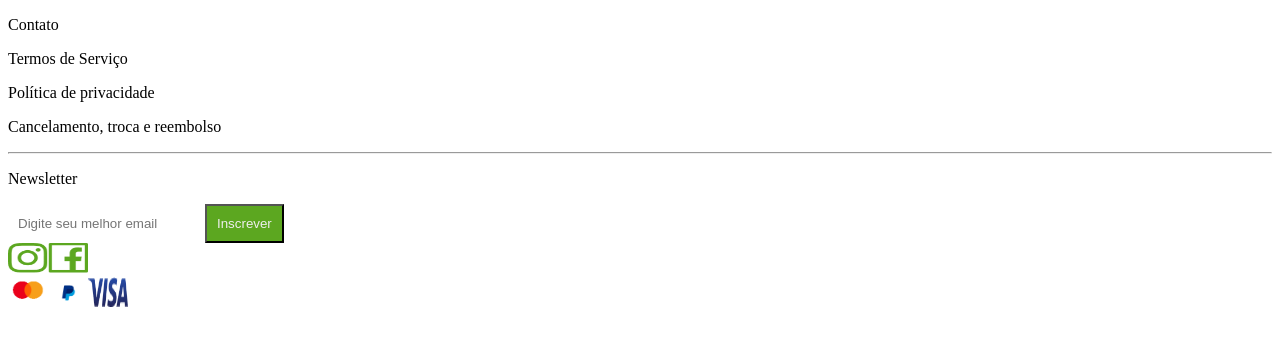
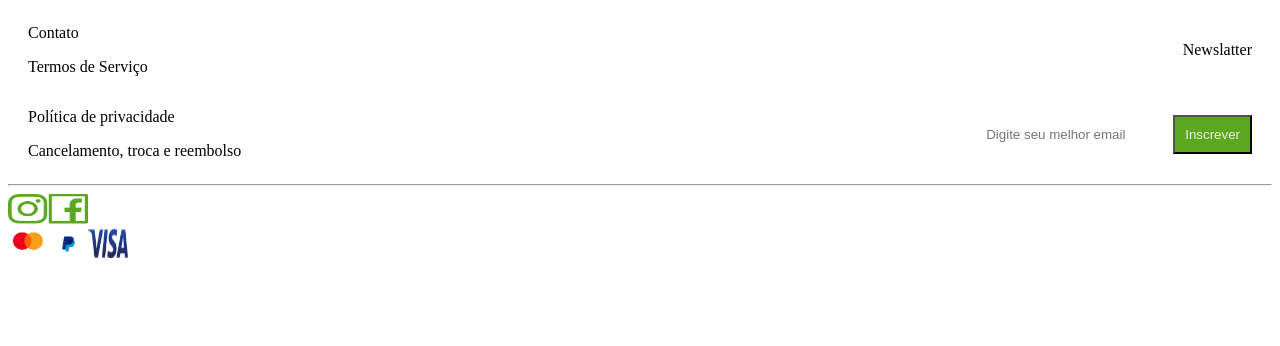
Before and after one commit to WagnerTerry/MercadoJuca, a React (Vite) app: page / in a window 1280 px wide. Shown: the top 346 px of the page. Built offline with nearby package versions, Linux system fonts and the light colour scheme.

Commit message:
Realocamento do input e do button no componente footer da home

```diff
--- a/src/components/Footer.jsx
+++ b/src/components/Footer.jsx
@@ -4,17 +4,29 @@
 const Footer = () => {
   return(
     <footer>
+      <div className='links-de-servico'>
+          <div>
           <p>Contato</p>
-      <p>Termos de Serviço</p>
+          <p>Termos de Serviço</p></div>
+
+          <p>Newslatter</p>
+        </div>
+        <div className='links-de-gerenciamento'>
+          <div>
               <p>Política de privacidade</p>
               <p>Cancelamento, troca e reembolso</p>
-    <hr />
+          </div>
 
-    <div className='inscrever'>
-    <p>Newsletter</p>
+          <div>
               <input placeholder='Digite seu melhor email' className='input'  type="text" />
               <button className='button' >Inscrever</button>
           </div>
+      </div>
+
+          <div className='inscrever'>
+
+          </div>
+        <hr />
 
        <div>
           <div id='redes-Sociais'>
--- a/src/components/Footer.scss
+++ b/src/components/Footer.scss
@@ -1,17 +1,40 @@
 footer{
+   .links-de-servico{
+      display: flex;
+      justify-content: space-between;
+      align-items: center;
+      padding: 0 20px;
+   }
+
+     .links-de-gerenciamento{
+       display: flex;
+       justify-content: space-between;
+       align-items: center;
+       padding: 0 20px;
+       flex-wrap: wrap;
+     }
+
     button{
         background-color: #5CA720;
         color: #eee;
         padding: 10px;
         font-family: Arial, Helvetica, sans-serif;
+        max-width: 80px;
+        max-height: 40px;
      }
 
      input{
          padding: 10px;
          border: none;
+         max-width: 2000px;
+         max-height: 40px;
      }
      img{
         width: 40px;
         height: 30px;
      }
+
+     label{
+       padding: 10px;
+     }
 }
```
Lines whose indentation alone changed are shown as unchanged.
